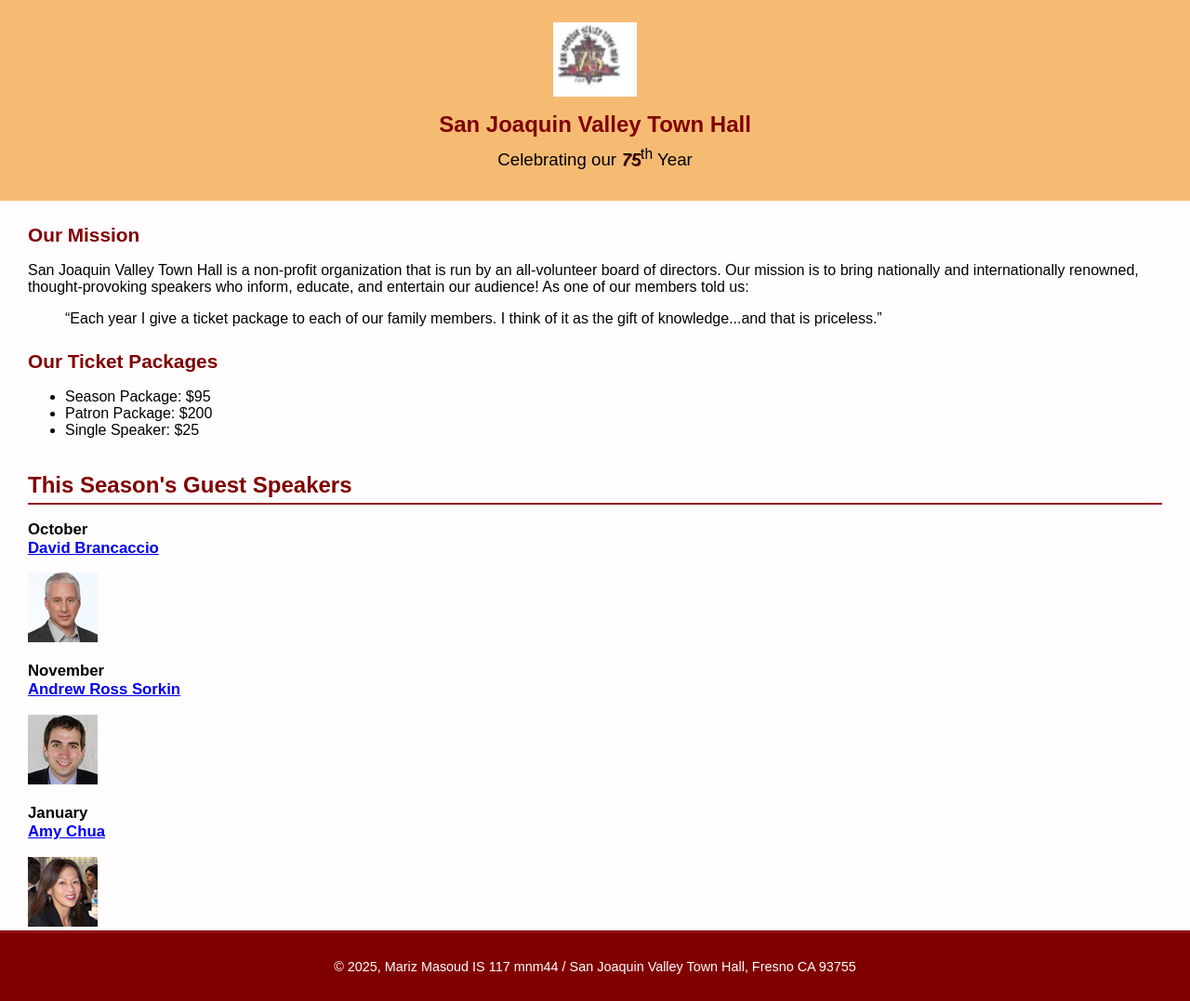
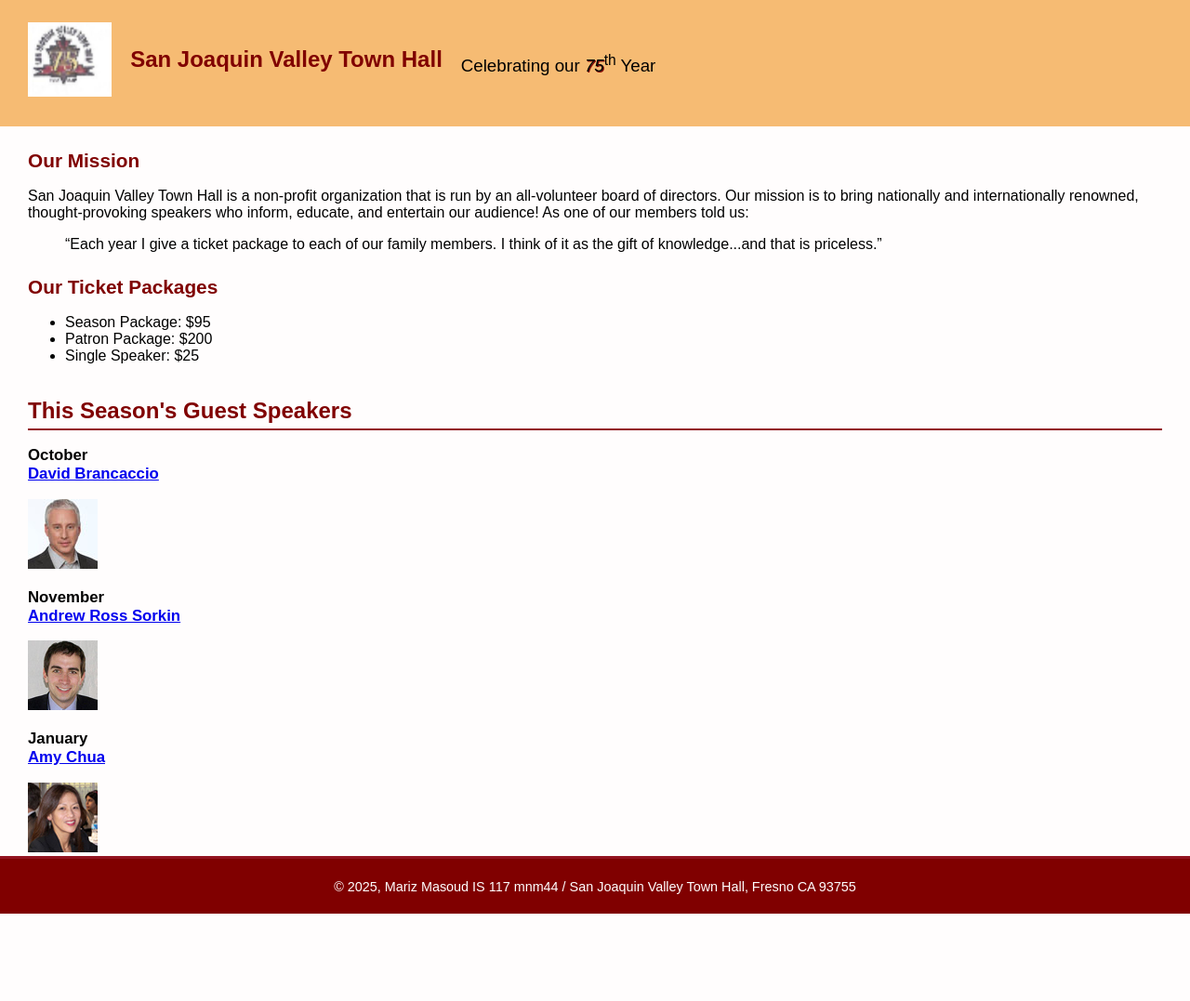
Before and after one commit to Marizm85/A07, a plain HTML site: page index.html in a window 1280 px wide. Shown: the whole page at 93% size. After the commit the page ends 983 px from the top, so only its background shows below. Drawn offline with Linux system fonts and the light colour scheme.

Commit message:
Update style.css

```diff
--- a/style.css
+++ b/style.css
@@ -15,11 +15,11 @@ body {
   font-family: Arial, Helvetica, sans-serif;
 }
 
-/* Red border container */
+/* Outer red border container */
 .container {
-  max-width: 650px;
+  width: 720px;
   margin: 2em auto;
-  border: 3px solid var(--border-color); /* Outer red border visible */
+  border: 3px solid var(--border-color);
   background-color: white;
   box-sizing: border-box;
 }
@@ -34,17 +34,21 @@ em.shadow {
   text-shadow: 1px 1px var(--main-color);
 }
 
-/* Header */
+/* Header with logo and heading aligned */
 header {
   background-color: #f6bb73;
   padding: 1.5em 30px 2em;
-  text-align: center;
-  /* 🚫 No border-top or border-bottom here */
+  display: flex;
+  align-items: center;
+  gap: 20px;
 }
 
 header img {
-  display: block;
-  margin: 0 auto 1em;
+  height: 80px;
+}
+
+header hgroup {
+  text-align: left;
 }
 
 header h2 {
@@ -54,8 +58,8 @@ header h2 {
 
 header h3 {
   margin: 0;
+  font-weight: normal;
   padding-top: 0.5em;
-  font-weight: normal;
 }
 
 /* Main content */
@@ -88,7 +92,7 @@ footer {
   background-color: var(--main-color);
   color: white;
   border-top: 3px solid var(--border-color);
-  padding: 1em 30px;
+  padding: 0.5em 30px;
   font-size: 90%;
   text-align: center;
 }
```
